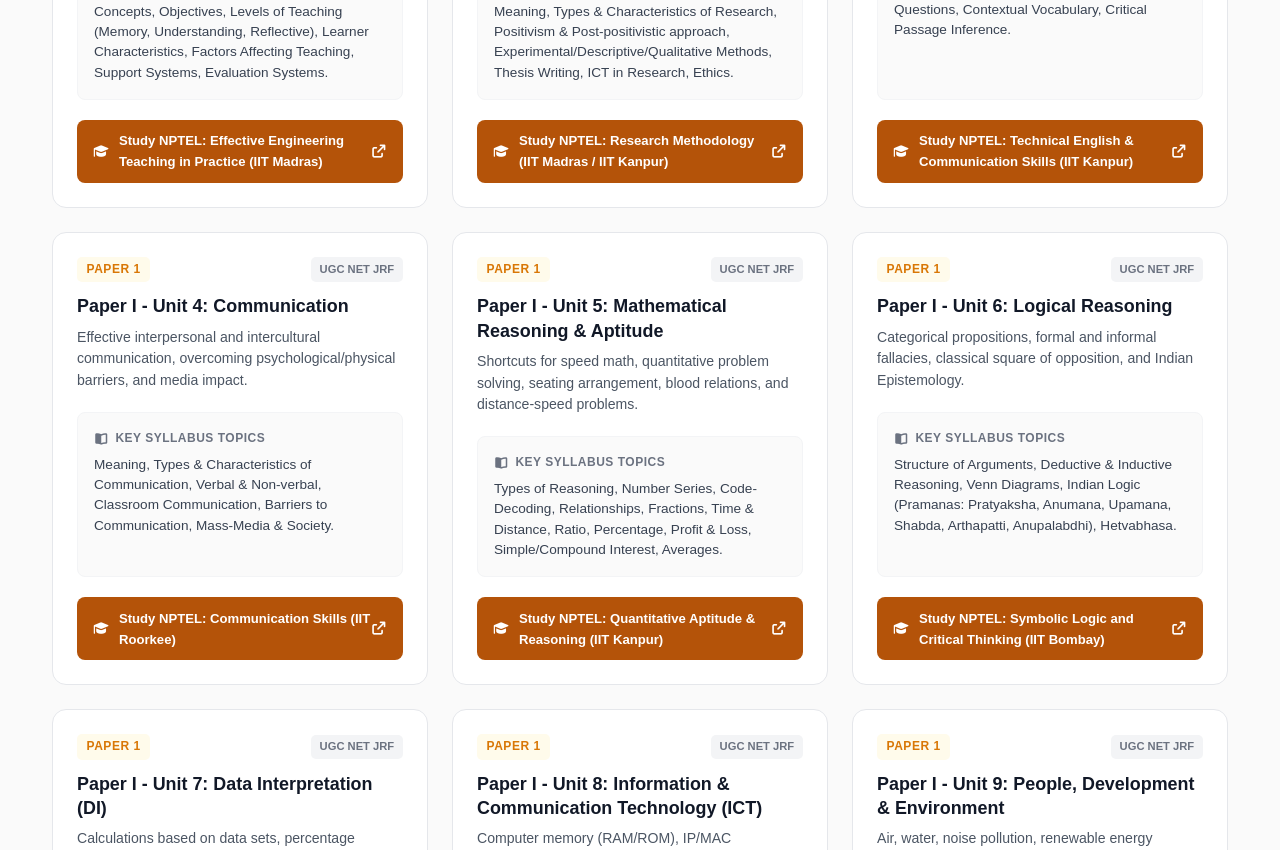
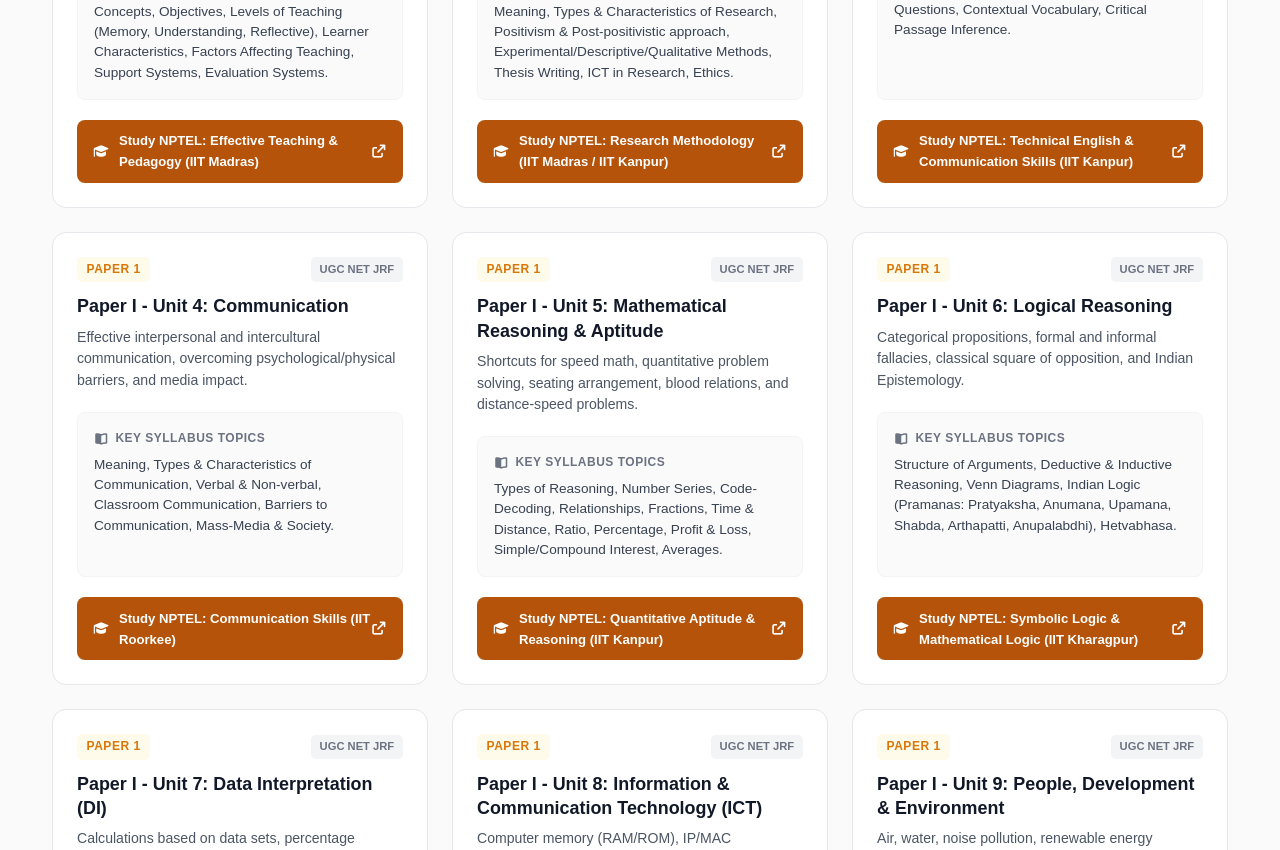
Before and after one commit to akshayaparida/portfolio, a Next.js app: page /ugc-net-jrf in a window 1280 px wide. Shown: the part 660-1510 px from the top of the page. Built offline with nearby package versions, Linux system fonts and the light colour scheme; a web font is replaced by a local one.

Commit message:
fix: update Unit 1 and Unit 6 NPTEL URLs to verified active courses

```diff
--- a/src/app/ugc-net-jrf/page.tsx
+++ b/src/app/ugc-net-jrf/page.tsx
@@ -25,8 +25,8 @@ export default function UgcNetJrfPage() {
       unit: "Paper I - Unit 1: Teaching Aptitude",
       topics: "Concepts, Objectives, Levels of Teaching (Memory, Understanding, Reflective), Learner Characteristics, Factors Affecting Teaching, Support Systems, Evaluation Systems.",
       description: "Teaching methods, offline vs online methods (SWAYAM, SWAYAMPRABHA, MOOCs), Choice Based Credit System (CBCS), and Computer Based Testing (CBT).",
-      nptelTitle: "NPTEL: Effective Engineering Teaching in Practice (IIT Madras)",
-      nptelUrl: "https://nptel.ac.in/courses/109106096",
+      nptelTitle: "NPTEL: Effective Teaching & Pedagogy (IIT Madras)",
+      nptelUrl: "https://nptel.ac.in/courses/127106001",
     },
     {
       id: 2,
@@ -70,8 +70,8 @@ export default function UgcNetJrfPage() {
       unit: "Paper I - Unit 6: Logical Reasoning",
       topics: "Structure of Arguments, Deductive & Inductive Reasoning, Venn Diagrams, Indian Logic (Pramanas: Pratyaksha, Anumana, Upamana, Shabda, Arthapatti, Anupalabdhi), Hetvabhasa.",
       description: "Categorical propositions, formal and informal fallacies, classical square of opposition, and Indian Epistemology.",
-      nptelTitle: "NPTEL: Symbolic Logic and Critical Thinking (IIT Bombay)",
-      nptelUrl: "https://nptel.ac.in/courses/109106064",
+      nptelTitle: "NPTEL: Symbolic Logic & Mathematical Logic (IIT Kharagpur)",
+      nptelUrl: "https://nptel.ac.in/courses/109105121",
     },
     {
       id: 7,
```
